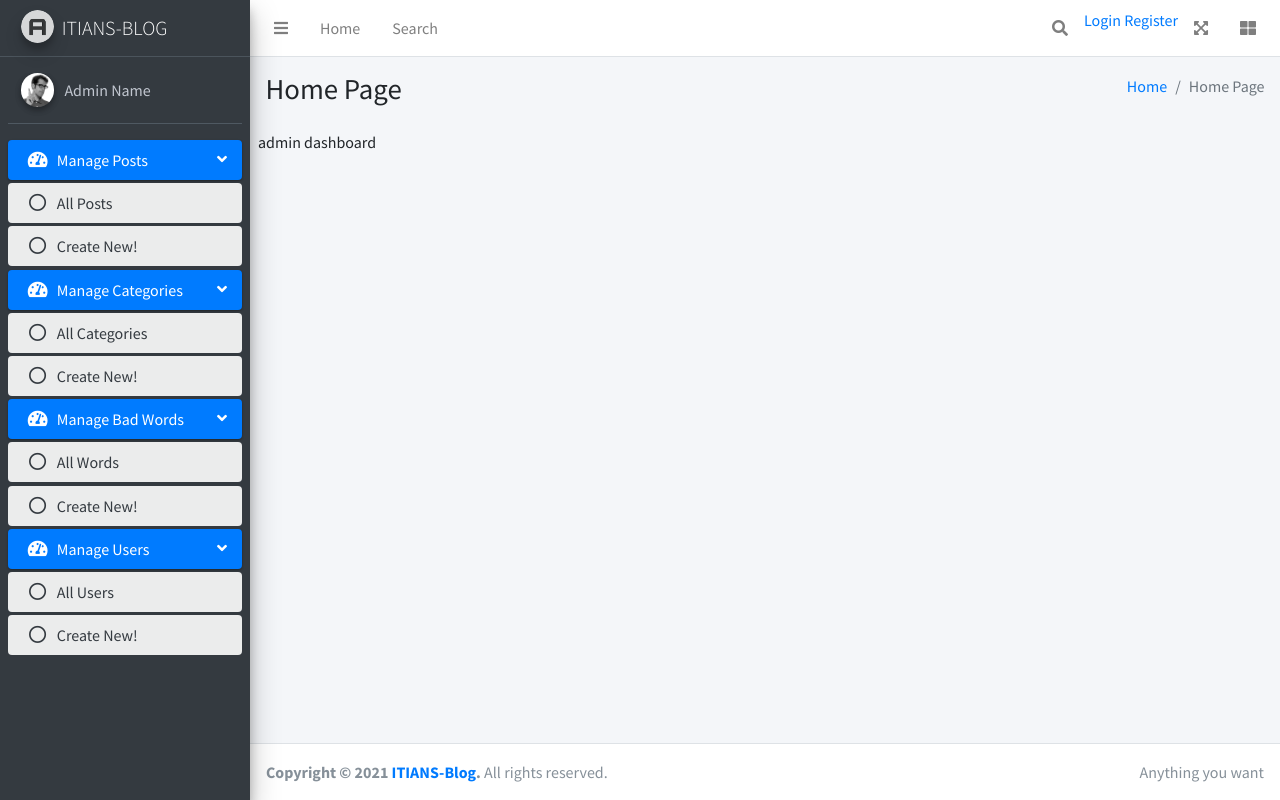
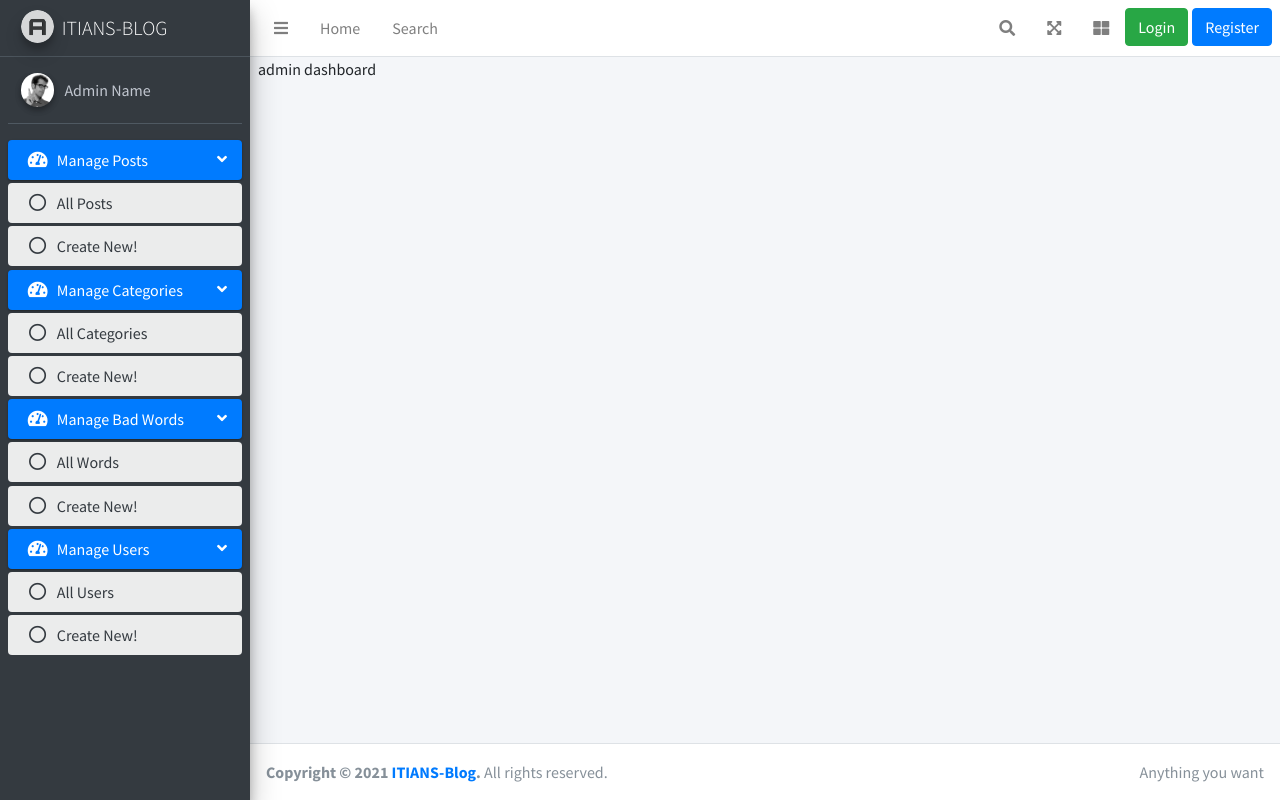
Before and after one commit to abdullahnegm/Django-Blog-Project, a Django app: page /auth/home in a window 1280 px wide. Run offline with Django 3.2, Linux system fonts and the light colour scheme; some libraries are stand-ins or nearby versions.

Commit message:
updating header.html

```diff
--- a/templates/dashboard/layout/header.html
+++ b/templates/dashboard/layout/header.html
@@ -30,7 +30,7 @@ scratch. This page gets rid of all links and provides the needed markup only.
                     <a class="nav-link" data-widget="pushmenu" href="#" role="button"><i class="fas fa-bars"></i></a>
                 </li>
                 <li class="nav-item d-none d-sm-inline-block">
-                    <a href="#" class="nav-link">Home</a>
+                    <a href="/auth/home" class="nav-link">Home</a>
                 </li>
                 <li class="nav-item d-none d-sm-inline-block">
                     <a href="#" class="nav-link">Search</a>
@@ -64,14 +64,6 @@ scratch. This page gets rid of all links and provides the needed markup only.
 
                 <!-- Messages Dropdown Menu -->
                 <li class="nav-item">
-                    {% if user.is_authenticated %}
-                    <a href="{% url 'users:logout' %}">Logout</a>
-                    {% else %}
-                    <a href="{% url 'users:login' %}">Login</a>
-                    <a href="{% url 'users:register' %}">Register</a>
-                    {% endif %}
-                </li>
-                <li class="nav-item">
                     <a class="nav-link" data-widget="fullscreen" href="#" role="button">
                         <i class="fas fa-expand-arrows-alt"></i>
                     </a>
@@ -81,7 +73,18 @@ scratch. This page gets rid of all links and provides the needed markup only.
                         <i class="fas fa-th-large"></i>
                     </a>
                 </li>
-
+                {% if user.is_authenticated %}
+                <li class="nav-item">
+                    <a class="nav-link" role="button" href="{% url 'users:logout' %}" class="btn btn-danger">Logout</a>
+                </li>
+                {% else %}
+                <li class="nav-item">
+                    <a href="{% url 'users:login' %}" class="btn btn-success mr-1">Login</a>
+                </li>
+                <li class="nav-item">
+                    <a href="{% url 'users:register' %}" class="btn btn-primary">Register</a>
+                </li>
+                {% endif %}
             </ul>
         </nav>
         <!-- /.navbar -->
@@ -188,13 +191,13 @@ scratch. This page gets rid of all links and provides the needed markup only.
                             </a>
                             <ul class="nav nav-treeview">
                                 <li class="nav-item">
-                                    <a href="#" class="nav-link active">
+                                    <a href="/auth/badwords" class="nav-link active">
                                         <i class="far fa-circle nav-icon"></i>
                                         <p>All Words</p>
                                     </a>
                                 </li>
                                 <li class="nav-item">
-                                    <a href="#" class="nav-link active">
+                                    <a href="/auth/add/badword" class="nav-link active">
                                         <i class="far fa-circle nav-icon"></i>
                                         <p>Create New!</p>
                                     </a>
@@ -240,21 +243,21 @@ scratch. This page gets rid of all links and provides the needed markup only.
         <!-- Content Wrapper. Contains page content -->
         <div class="content-wrapper">
             <!-- Content Header (Page header) -->
-            <div class="content-header">
+            <!-- <div class="content-header">
                 <div class="container-fluid">
                     <div class="row mb-2">
                         <div class="col-sm-6">
-                            <h1 class="m-0">Home Page</h1>
-                        </div><!-- /.col -->
-                        <div class="col-sm-6">
+                            <h1 class="m-0">Home Page</h1> -->
+                        <!-- </div>/.col -->
+                        <!-- <div class="col-sm-6">
                             <ol class="breadcrumb float-sm-right">
                                 <li class="breadcrumb-item"><a href="#">Home</a></li>
                                 <li class="breadcrumb-item active">Home Page</li>
-                            </ol>
-                        </div><!-- /.col -->
-                    </div><!-- /.row -->
-                </div><!-- /.container-fluid -->
-            </div>
+                            </ol> -->
+                    <!-- </div> /.col -->
+                    <!-- </div>/.row -->
+                <!-- </div>/.container-fluid -->
+            <!-- </div> -->
             <!-- /.content-header -->
 
             <!-- Main content -->
```
